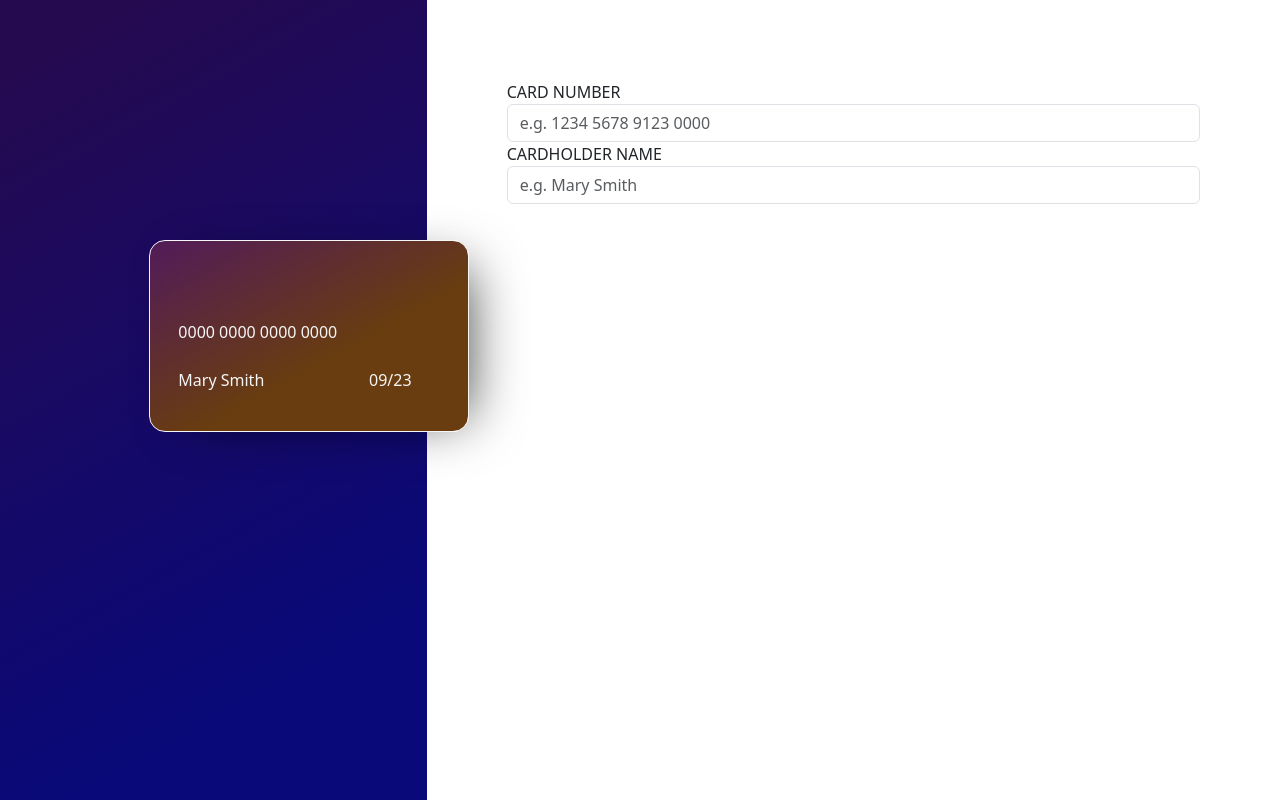
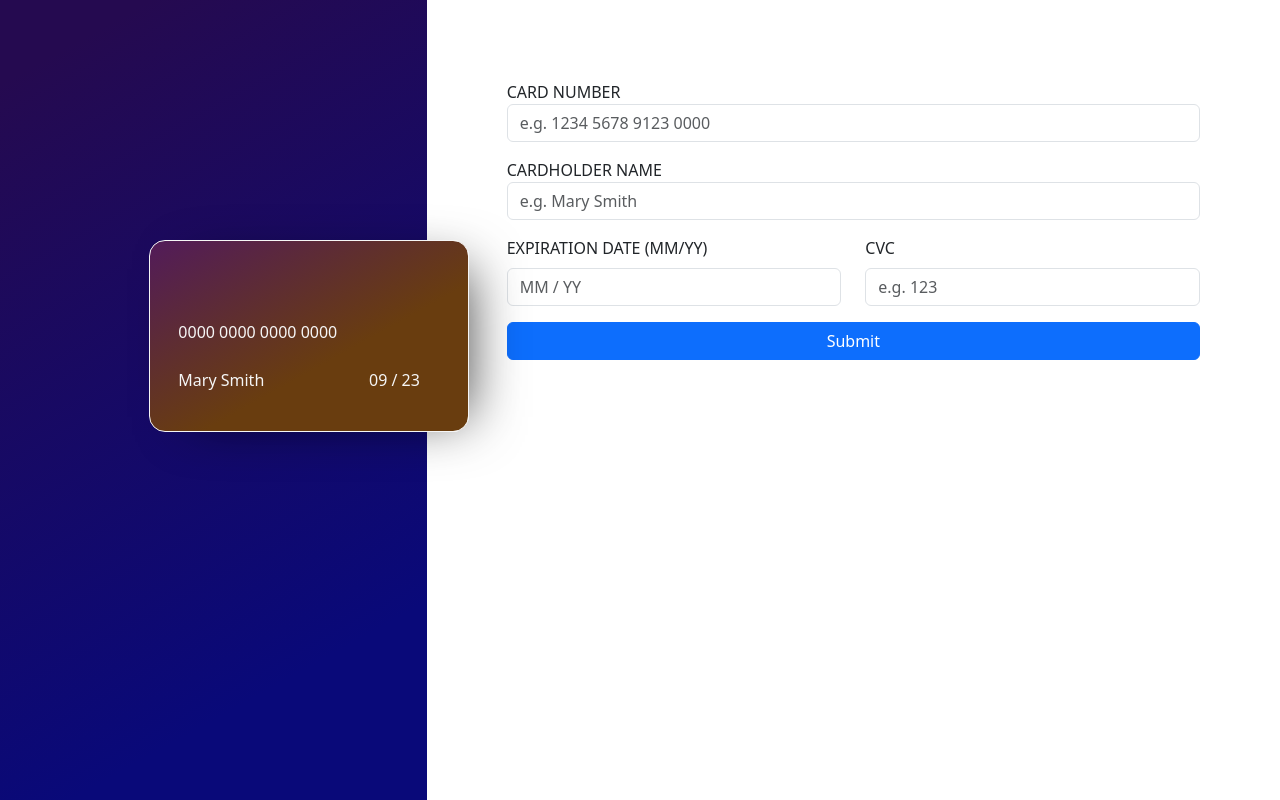
Before and after one commit to rodrigofsmar/interactive-card-details-form, a React (Vite) app: page / in a window 1280 px wide. Built offline with nearby package versions, Linux system fonts and the light colour scheme.

Commit message:
name and expiration updates

```diff
--- a/src/App.jsx
+++ b/src/App.jsx
@@ -7,7 +7,8 @@ import CreditCard from './components/CreditCard/CreditCard'
 function App() {
 
   const [cardNumber, setCardNumber] = useState("0000 0000 0000 0000");
-  const [name, setName] = useState("Mary Smith")
+  const [name, setName] = useState("Mary Smith");
+  const [expirationDate, setExpirationDate] = useState("09 / 23");
 
   const handleCardNumberUpdate = (event) =>{
     const maxLength = 16;
@@ -17,7 +18,7 @@ function App() {
                           .slice(0, maxLength);
 
     if (newCardNumber == ""){
-      setCardNumber("0000 0000 0000 0000")
+      setCardNumber("0000 0000 0000 0000") //WHEN THE INPUT IS EMPTY, SET IT TO "0000 0000 0000 0000"
     }else{
       const formattedCardNumber = formatCardNumber(newCardNumber);
       setCardNumber(formattedCardNumber);
@@ -40,33 +41,46 @@ function App() {
     }
   }
 
+  const handleExpirationDateUpdate = (event) =>{
+    const newExpirationDate = event.target.value;
+    if (newExpirationDate == ""){
+      setExpirationDate("09 / 23")
+    }else{
+      setExpirationDate(newExpirationDate);
+    }
+  }
+
   return (
 
     <div className='container-fluid' style={{height: '100vh'}}>
       <div className='row vh-100'>
         <div className='card-col col-xs-12 col-sm-12 col-md-4 position-relative'>
-          <CreditCard cardNumber={cardNumber} name={name}></CreditCard>
+          <CreditCard cardNumber={cardNumber} name={name} expirationDate={expirationDate}></CreditCard>
         </div>
         <div className='form-col col-xs-12 col-sm-12 col-md-8'>
-
-          <form>
-            <div className="form-group">
+          <form class="needs-validation" novalidate>
+            <div className="form-group mb-3">
               <label htmlFor="cardNumber">CARD NUMBER</label>
               <input onChange={handleCardNumberUpdate} value={cardNumber === "0000 0000 0000 0000" ? "" : cardNumber}  className="form-control" id="cardNumber" placeholder="e.g. 1234 5678 9123 0000"/>
             </div>
-
-            <div className="form-group">
-              <label htmlFor="cardholderName">CARDHOLDER NAME</label>
-              <input onChange={handleNameUpdate} type="name" className="form-control" id="cardholderName" placeholder="e.g. Mary Smith"/>
+            <div className="form-group mb-3">
+                <label htmlFor="cardholderName">CARDHOLDER NAME</label>
+                <input onChange={handleNameUpdate} type="name" className="form-control" id="cardholderName" placeholder="e.g. Mary Smith" required/>
             </div>
-
+            <div className="row mb-3">
+              <div className="col-6">
+                <label htmlFor='expirationDate' className="form-label">EXPIRATION DATE (MM/YY)</label>
+                <input onChange={handleExpirationDateUpdate} type='text' className='form-control' id='expirationDate' placeholder='MM / YY' pattern="\d{2} / \d{2}" required></input>
+              </div>
+              <div className='col-6'>
+                <label className="form-label">CVC</label>
+                <input type="text" className="form-control" id="expirationYear" placeholder="e.g. 123" pattern="\d{3}" required />
+              </div>
+            </div>
+            <button type="submit" class="btn btn-primary w-100">Submit</button>
           </form>
         </div>
       </div>
-
-
-
-
     </div>
 
   )
--- a/src/components/CreditCard/CreditCard.jsx
+++ b/src/components/CreditCard/CreditCard.jsx
@@ -1,7 +1,7 @@
 import 'bootstrap/dist/css/bootstrap.min.css'
 import './CreditCard.css'
 
-const CreditCard = ({ cardNumber, name }) =>{
+const CreditCard = ({ cardNumber, name, expirationDate }) =>{
     return(
         <>
         <div className='container-fluid credit-card'>
@@ -19,7 +19,7 @@ const CreditCard = ({ cardNumber, name }) =>{
                     {name}
                 </div>
                 <div className='col-4'>
-                    09/23
+                    {expirationDate}
                 </div>
             </div>
         </div>
```
